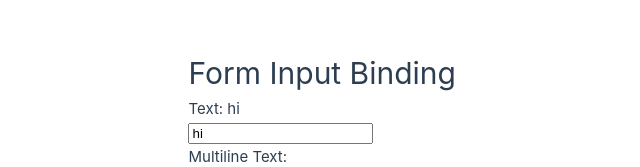
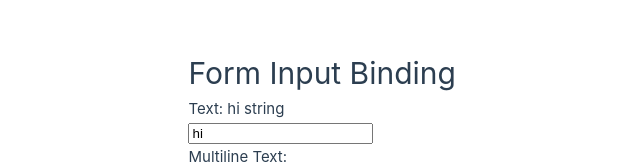
Before and after one commit to phucthor/vuejs-training, a Vue app in the folder 01-first-project/: page / in a window 1280 px wide. Shown: the part 127-294 px from the top of the page, without its empty margins (184-824 px from the left). Built offline with nearby package versions, Linux system fonts and the light colour scheme.

Commit message:
modifiers v-model

```diff
--- a/01-first-project/src/App.vue
+++ b/01-first-project/src/App.vue
@@ -17,9 +17,9 @@ const secondOption = ref("second option")
 <template>
   <div>
     <h1>Form Input Binding</h1>
-    <p>Text: {{ text }}</p>
+    <p>Text: {{ text }} {{ typeof text }}</p>
     <!-- <input :value="text" @input="handleInput"/> -->
-    <input v-model="text" />
+    <input v-model.number="text" />
     <p>Multiline Text: {{ multilineText }}</p>
     <textarea v-model="multilineText" placeholder="Input your massage" />
 
```
